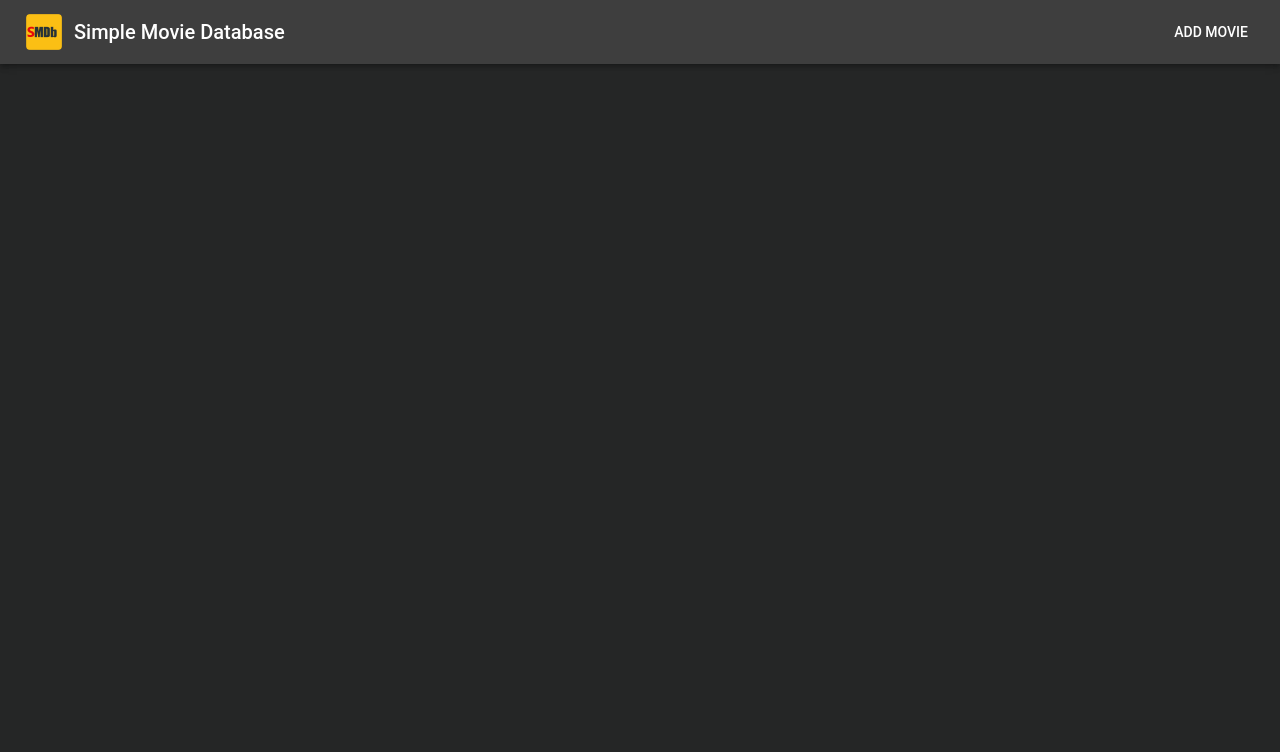
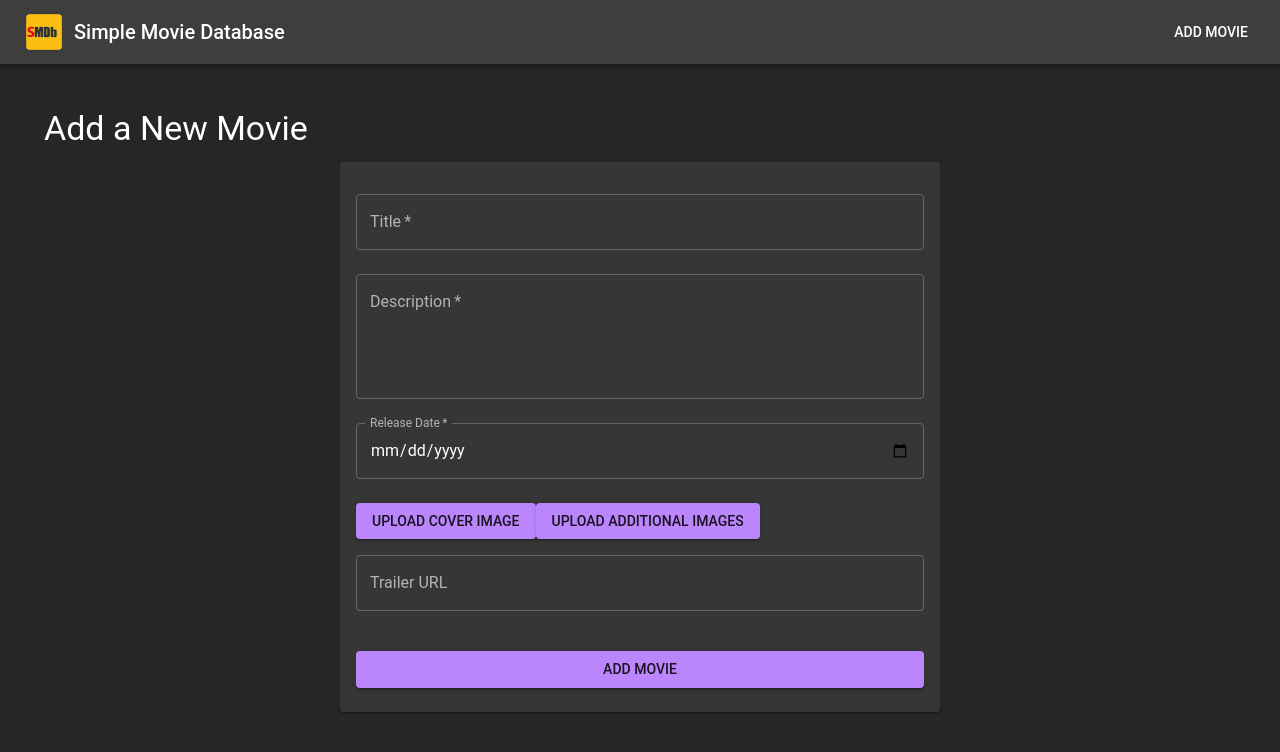
Before and after one commit to asaivanidis/smdb-ui, a React (Create React App) app: page /edit/1 in a window 1280 px wide. Shown: the top 752 px of the page. Built offline with nearby package versions, Linux system fonts and the light colour scheme.

Commit message:
Added edit functionality and showing additional images

```diff
--- a/package.json
+++ b/package.json
@@ -15,6 +15,7 @@
     "bootstrap": "^5.3.3",
     "react": "^18.3.1",
     "react-dom": "^18.3.1",
+    "react-material-ui-carousel": "^3.4.2",
     "react-router-dom": "^6.28.0",
     "react-scripts": "^5.0.1",
     "web-vitals": "^2.1.4"
--- a/src/App.js
+++ b/src/App.js
@@ -71,6 +71,7 @@
                     <Route path="/" element={<MoviesList />} />
                     <Route path="/add" element={<AddMovieForm />} />
                     <Route path="/movie/:id" element={<MovieDetails />} />
+                    <Route path="/edit/:id" element={<AddMovieForm />} />
                 </Routes>
             </Box>
         </ThemeProvider>
--- a/src/components/AddMovieForm.js
+++ b/src/components/AddMovieForm.js
@@ -1,8 +1,12 @@
-import React, { useState } from 'react';
-import { Box, Typography, TextField, Button, Card, CardContent, CircularProgress } from '@mui/material';
+import React, { useState, useEffect } from 'react';
+import { useLocation, useParams, useNavigate } from 'react-router-dom';
+import { Box, Typography, TextField, Button, Card, CardContent, CircularProgress, Dialog, DialogTitle, DialogActions } from '@mui/material';
 import api from '../smdb-api';
 
 const AddMovieForm = () => {
+    const { state } = useLocation();
+    const { id } = useParams();
+    const navigate = useNavigate();
     const [title, setTitle] = useState('');
     const [description, setDescription] = useState('');
     const [releaseDate, setReleaseDate] = useState('');
@@ -11,6 +15,23 @@
     const [trailerUrl, setTrailerUrl] = useState('');
     const [status, setStatus] = useState('idle'); // State to track status
 
+    const [successDialogOpen, setSuccessDialogOpen] = useState(false);
+    const [dialogMessage, setDialogMessage] = useState('');
+
+    // Detect Edit Mode
+    const isInEditMode = Boolean(state?.movie);
+
+    useEffect(() => {
+        if (isInEditMode) {
+            const { movie } = state;
+            setTitle(movie.title);
+            setDescription(movie.description);
+            setReleaseDate(movie.releaseDate);
+            setCoverImage(movie.coverImageUrl);
+            setAdditionalImages(movie.imageUrls || []);
+            setTrailerUrl(movie.trailerUrl);
+        }
+    }, [isInEditMode, state]);
 
     // Function to upload images
     const handleCoverUpload = async (event) => {
@@ -45,42 +66,61 @@
         e.preventDefault();
         setStatus('loading');
         const newMovie = {
+            movieId: id,
             title,
             description,
             releaseDate,
             coverImageUrl: coverImage,
-            unageUrls: additionalImages,
+            imageUrls: additionalImages,
             trailerUrl,
         };
 
         try {
-            console.log(newMovie) // log the movie object for debugging
+            //console.log(newMovie) // log the movie object for debugging
 
-            await api.addMovie(newMovie);
-            // Movie added successfully
+            if (isInEditMode){
+                await api.updateMovie(id, newMovie);
+                setDialogMessage('Movie updated successfully!');
+
+
+            }
+            else{
+                await api.addMovie(newMovie);
+                setDialogMessage('Movie added successfully!');
+
+                // Hide success message after 2 seconds
+                setTimeout(() => setStatus('idle'), 1500);
+            }
             setStatus('success');
-            // Reset the form fields
+            setSuccessDialogOpen(true);
+        }
+        catch (error){
+            setStatus('error');
+            console.error('Error adding/updating movie:', error);
+            setTimeout(() => setStatus('idle'), 1500);
+        }
+    };
+
+    const handleDialogClose = () => {
+        setSuccessDialogOpen(false);
+
+        if (isInEditMode) {
+            navigate(`/movie/${id}`); // Redirect to the movie details page
+        } else {
+            // Reset the form for adding a new movie
             setTitle('');
             setDescription('');
             setReleaseDate('');
             setCoverImage('');
-            setAdditionalImages('');
+            setAdditionalImages([]);
             setTrailerUrl('');
-
-            // Hide success message after 2 seconds
-            setTimeout(() => setStatus('idle'), 2000);
-        }
-        catch (error){
-            setStatus('error');
-            console.error('Error adding movie:', error);
-            setTimeout(() => setStatus('idle'), 2000);
         }
     };
 
     return (
         <Box sx={{ padding: '20px' }}>
             <Typography variant="h4" gutterBottom>
-                Add a New Movie
+                {isInEditMode ? 'Edit Movie' : 'Add a New Movie'}
             </Typography>
             <Card sx={{ maxWidth: 600, margin: '0 auto', backgroundColor: 'background.paper' }}>
                 <CardContent>
@@ -205,6 +245,8 @@
                                     ? 'Movie Added!'
                                     : status === 'error'
                                     ? 'Adding Failed'
+                                    : isInEditMode
+                                    ? 'Save Changes'
                                     : 'Add Movie'}
                             </Button>
                             {status === 'loading' && (
@@ -223,6 +265,14 @@
                     </form>
                 </CardContent>
             </Card>
+            <Dialog open={successDialogOpen} onClose={handleDialogClose}>
+                <DialogTitle>{dialogMessage}</DialogTitle>
+                <DialogActions>
+                    <Button onClick={handleDialogClose} color="primary">
+                        OK
+                    </Button>
+                </DialogActions>
+            </Dialog>
         </Box>
     );
 };
--- a/src/components/MovieDetails.js
+++ b/src/components/MovieDetails.js
@@ -1,6 +1,7 @@
 import React, { useState, useEffect } from 'react';
-import { useParams } from 'react-router-dom';
-import { Box, Card, CardContent, Typography, CardMedia, CircularProgress } from '@mui/material';
+import { useParams, useNavigate } from 'react-router-dom';
+import { Box, Card, CardContent, Typography, CardMedia, CircularProgress, Button } from '@mui/material';
+import Carousel from 'react-material-ui-carousel';
 import api from '../smdb-api';
 
 const fallbackImage = 'https://fakeimg.pl/250x330'; // Fallback image URL
@@ -9,7 +10,9 @@
     const { id } = useParams(); // Get the movie ID from the URL
     const [movie, setMovie] = useState(null);
     const [loading, setLoading] = useState(true); // To show loading screen while fetching movie
-    const [error, setError] = useState(false); // Track if the movie is found
+    const [errorFetching, setErrorFetching] = useState(false); // Track if the movie is found
+
+    const navigate = useNavigate();
 
 
     // Fetch movie details
@@ -21,12 +24,12 @@
                 setMovie(response);
             }
             else{
-                setError(true);
+                setErrorFetching(true);
             }
             setLoading(false);
         }
         catch (error){
-            setError(true);
+            setErrorFetching(true);
             setLoading(false);
             console.error(`Error fetching the movie with id ${id}`, error);
         }
@@ -45,7 +48,7 @@
     }
 
     // if movie is not found or there is a network error show this instead
-    if (error) {
+    if (errorFetching) {
         return (
             <Box sx={{ display: 'flex', justifyContent: 'center', alignItems: 'center', height: '50vh' }}>
                 <Typography variant="h6">Movie not found.</Typography>
@@ -53,10 +56,16 @@
         );
     }
 
+    // Navigate to the edit movie page
+    const handleEdit = () => {
+        navigate(`/edit/${id}`, { state: { movie } });
+    };
+
     return (
+        <Box sx={{ padding: '20px' }}>
             <Card
                 sx={{
-                maxWidth: 800,
+                    maxWidth: 1000,
                     margin: '0 auto',
                     backgroundColor: 'background.paper',
                     padding: 2,
@@ -80,19 +89,24 @@
                         e.target.src = fallbackImage; // If the image cannot be loaded load the fallback image
                     }}
                 />
+
                 <CardContent>
+
                     {/* Movie Title */}
                     <Typography variant="h5" gutterBottom>
                         {movie.title}
                     </Typography>
+
                     {/* Movie Description */}
                     <Typography variant="body1" color="text.secondary" paragraph>
                         {movie.description}
                     </Typography>
+
                     {/* Release Date */}
                     <Typography variant="body2" color="text.secondary">
                         <strong>Release Date:</strong> {new Date(movie.releaseDate).toLocaleDateString()}
                     </Typography>
+
                     {/* Trailer Link */}
                     {movie.trailerUrl && (
                         <Typography variant="body2" sx={{ marginTop: 2 }}>
@@ -106,8 +120,34 @@
                             </a>
                         </Typography>
                     )}
+
+                    {/* Image Carousel */}
+                    {movie.imageUrls && movie.imageUrls.length > 0 && (
+                        <Box sx={{ marginTop: 2 }}>
+                            <Carousel>
+                                {movie.imageUrls.map((url, index) => (
+                                <CardMedia
+                                    key={index}
+                                    component="img"
+                                    height="300"
+                                    image={url}
+                                    alt={`Additional Image ${index + 1}`}
+                                />
+                                ))}
+                            </Carousel>
+                        </Box>
+                    )}
+
+                    {/* Edit Button */}
+                    <Box sx={{ textAlign: 'center', marginTop: 2 }}>
+                        <Button variant="contained" color="primary" onClick={handleEdit}>
+                            Edit Movie
+                        </Button>
+                    </Box>
                 </CardContent>
+
             </Card>
+        </Box>
     );
 };
 
```
Also changed, not shown: 1 other file (tests, documents, lock files or other folders). Lines whose indentation alone changed are shown as unchanged.
